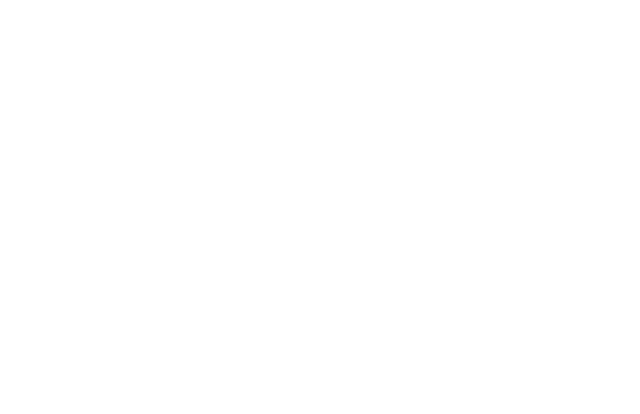
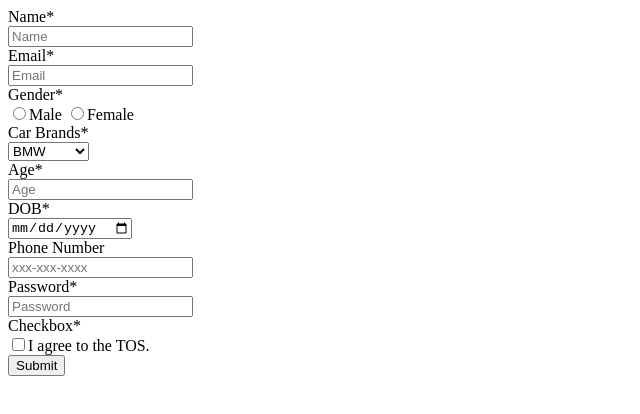
Before and after one commit to acciojob/signup-form-car-rakshith299, a website: page main.html in a window 1280 px wide. Shown: the whole page, without its empty margins (0-640 px from the left). Drawn offline with Linux system fonts and the light colour scheme.

Commit message:
created a submission

```diff
--- a/main.html
+++ b/main.html
@@ -7,7 +7,59 @@
 </head>
 
 <body>
-	<!-- the entire body must be written by student -->
+	<form>
+		<div>
+			<label for = "name">Name*</label><br/>
+			<input type = "text" id = "name" name = "name" required placeholder = "Name"/>
+		</div>
+
+		<div>
+			<label for = "email">Email*</label><br/>
+			<input type = "email" id = "email" name = "email" required placeholder = "Email"/>
+		</div>
+
+		<div>
+			<label for = "gender">Gender*</label><br/>
+			<input type = "radio" name = "gender" id = "gender_m" required/>Male
+			<input type = "radio" name = "gender" id = "gender_f"/>Female
+		</div>
+
+		<div>
+			<label for = "cars">Car Brands*</label><br/>
+			<select id = "cars">
+				<option name = "cars" value = "BMW" required>BMW</option>
+				<option name = "cars" value = "Audi">Audi</option>
+				<option name = "cars" value = "Mercedez">Mercedez</option>
+			</select>
+		</div>
+
+		<div>
+			<label for = "age">Age*</label><br/>
+			<input type = "number" name = "age" id = "age" required placeholder = "Age"/>
+		</div>
+
+		<div>
+			<label for = "dob">DOB*</label><br/>
+			<input type = "date" name = "dob" id = "dob" required/>
+		</div>
+
+		<div>
+			<label for = "tel">Phone Number</label><br/>
+			<input type = "tel" id = "tel" name = "tel" placeholder = "xxx-xxx-xxxx"/>
+		</div>
+
+		<div>
+			<label for = "password">Password*</label><br/>
+			<input type = "password" name = "password" id = "password" required placeholder = "Password"/>
+		</div>
+
+		<div>
+			<label for = "tos">Checkbox*</label><br/>
+			<input type = "checkbox" name = "tos" id = "tos" required/>I agree to the TOS.
+		</div>
+
+		<button type = "submit">Submit</button>
+	</form>
     <script type="text/javascript" src="./script.js">
 </script>
 
```
